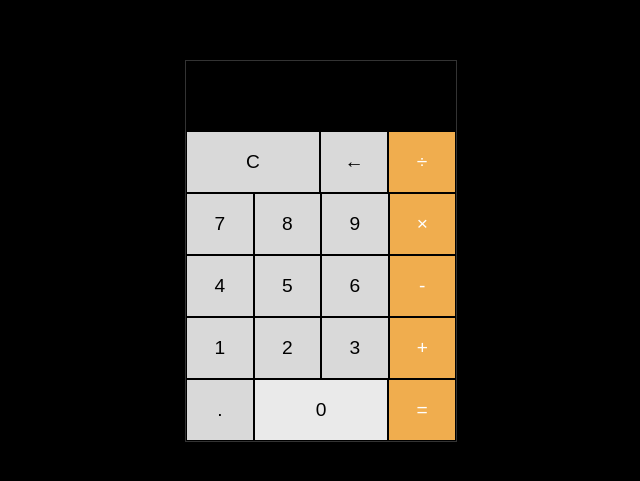
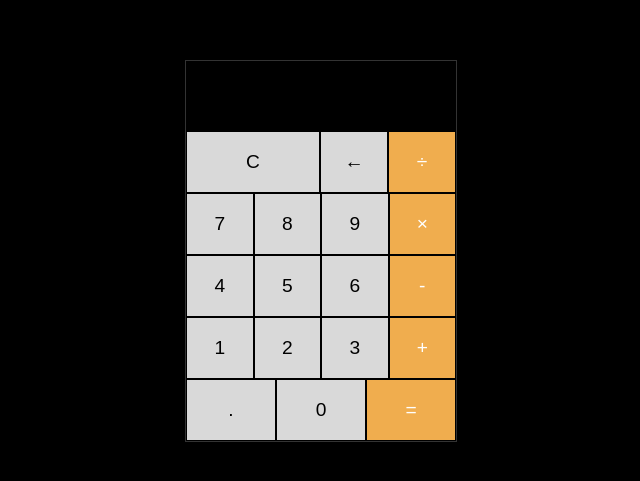
Before and after one commit to vjosifoski/Homeworks---JavaScript, a plain HTML site: page winter-homework/calculator/index.html in a window 1280 px wide. Shown: the part 149-630 px from the top of the page, without its empty margins (319-959 px from the left). Drawn offline with Linux system fonts and the light colour scheme.

Commit message:
Update index.html

```diff
--- a/winter-homework/calculator/index.html
+++ b/winter-homework/calculator/index.html
@@ -45,7 +45,7 @@
 
     <div class="button-row">
         <button class="button decimal" type="button" value=".">.</button>
-        <button class="button zero" type="button" value="0">0</button>
+        <button id="zero" class="button number" type="button" value="0">0</button>
         <button class="button equal" type="button" value="=">=</button>
     </div>
 </div>
```
